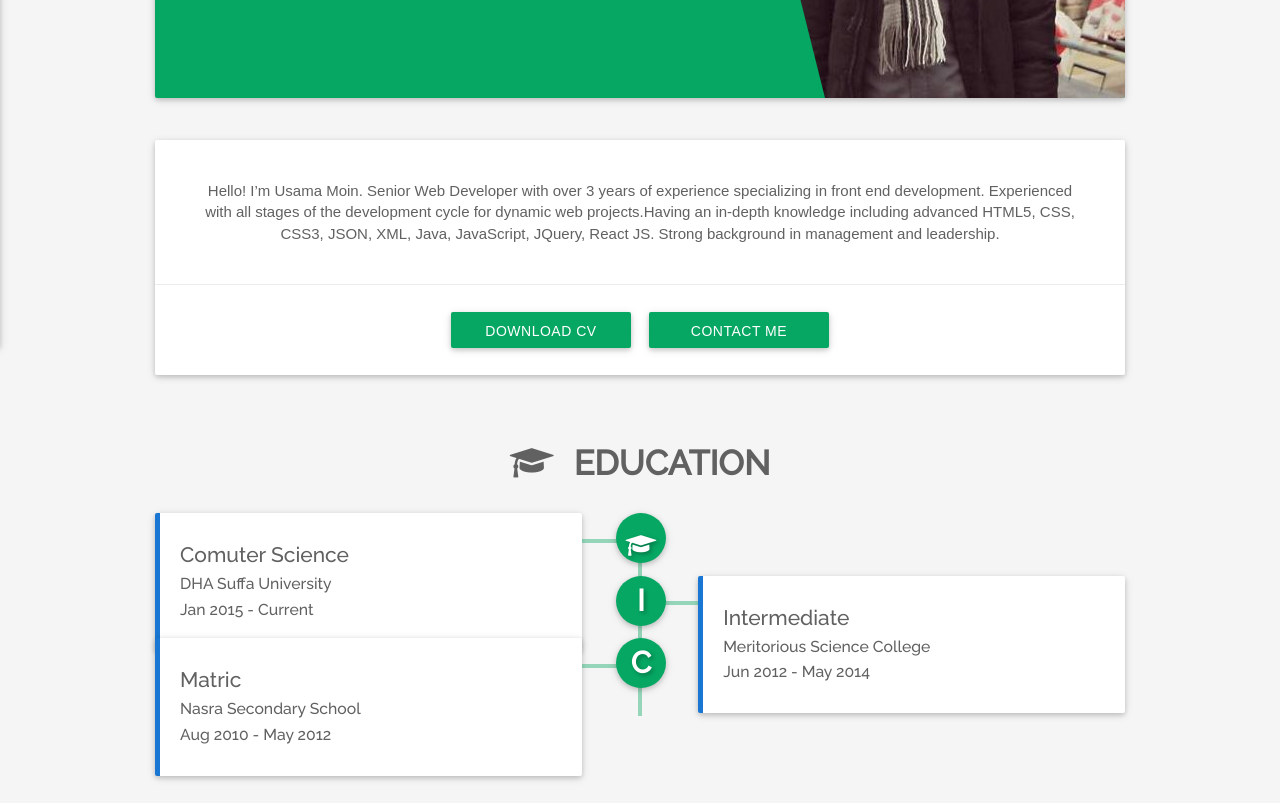
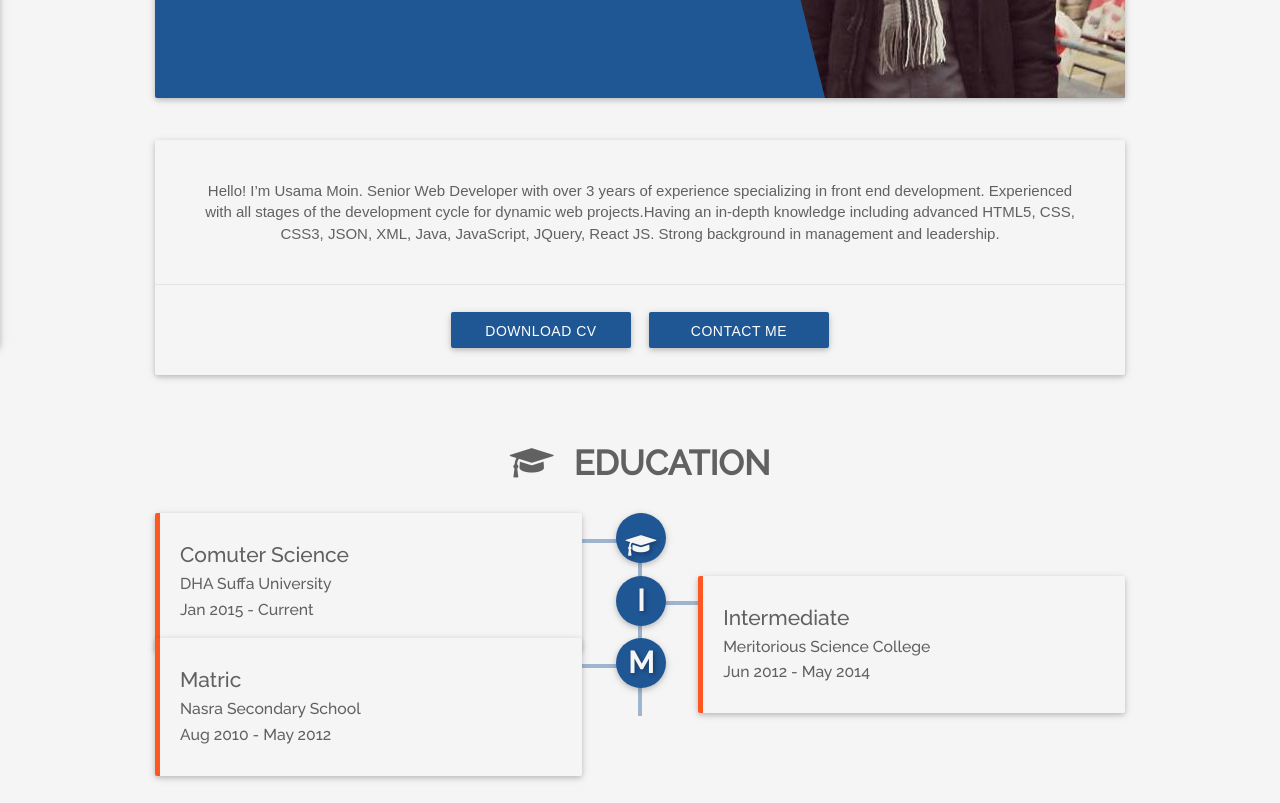
Before and after one commit to roundCubeLabs/roundcubelabs.github.io, a plain HTML site: page index.html in a window 1280 px wide. Shown: the part 453-1256 px from the top of the page. Drawn offline with Linux system fonts and the light colour scheme; some packages are replaced by stand-ins of ours; a web font is replaced by a local one.

Commit message:
Updated Color Scheme

```diff
--- a/index.html
+++ b/index.html
@@ -38,7 +38,7 @@
 
 
     <!-- CUSTOM STYLE -->
-    <link href="stylesheets/style.css" id="switch_style" rel="stylesheet">
+    <link href="stylesheets/style_blue_blend.css" id="switch_style" rel="stylesheet">
 
 </head>
 <body>
@@ -110,8 +110,7 @@
                             <div id="profile" class="right">
                                 <img alt="profile-image" class="img-responsive" src="images/img1.jpg">
                                 <div class="slant"></div>
-                                <div class="btn-floating btn-large add-btn">
-                                    <i class="material-icons">add</i></div>
+
                             </div>
 
                             <div class="card-content">
@@ -264,7 +263,7 @@
             <!-- THIRD TIMELINE -->
             <div class="timeline-block">
                 <!-- DOT -->
-                <div class="timeline-dot"><h6>C</h6></div>
+                <div class="timeline-dot"><h6>M</h6></div>
                 <!-- TIMELINE CONTENT -->
                 <div class="card timeline-content">
                     <div class="card-content">
--- a/sass/_variables.scss
+++ b/sass/_variables.scss
@@ -6,8 +6,9 @@
 ///*                      PRIMARY AND ACCENT COLORS                         */
 ///*    SIX PROVIDED COLORS CAN BE FOUND ON FOLDER COLORS/COLORS.TXT        */
 ///*========================================================================*/
-$primary-color: #06A763;
-$accent-color: #1976D2;
+$primary-color: #616161;
+$accent-color: #F44336;
+
 
 $primary-color-light: lighten($primary-color, 7%);
 $primary-color-dark: darken($primary-color, 12%);
@@ -16,7 +17,7 @@ $accent-color-light: lighten($accent-color, 7%);
 $accent-color-dark: darken($accent-color, 12%);
 $body-color: #f5f5f5;
 $body-color-dark: darken($body-color, 10%);
-$white: #fff;
+$white: $body-color;
 
 
 ///*=======================================*/
@@ -49,9 +50,9 @@ $text-shadow: 2px 2px 4px rgba(0, 0, 0, 0.29);
 ///*=======================================*/
 ///*           V-CARD COLORS               */
 ///*=======================================*/
-$slant-bg : $primary-color;
-$v-card-bg : $primary-color;
-$text-icon-color : $white;
+$slant-bg : $body-color;
+$v-card-bg : $body-color;
+$text-icon-color : $font-color-dark;
 
 
 ///*=======================================*/
@@ -60,6 +61,6 @@ $text-icon-color : $white;
 $overlay: rgba(0, 0, 0, .3);
 $port_overlay: rgba(0, 0, 0, .7);
 $port_h2: rgba(72, 76, 97, 0.22);
-$port_p: $white;
 $menu-bg : $primary-color;
-$box-inner : $accent-color;
+$port-p : $white;
+$box-inner : $body-color;
```
Also changed, not shown: 1 other file.
